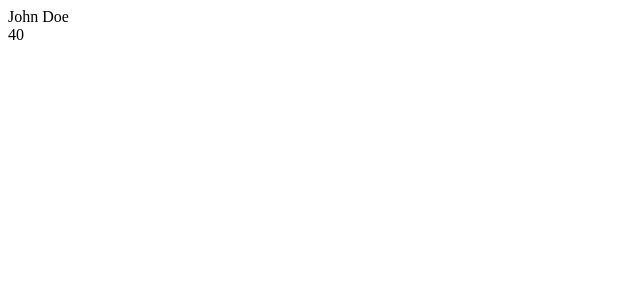
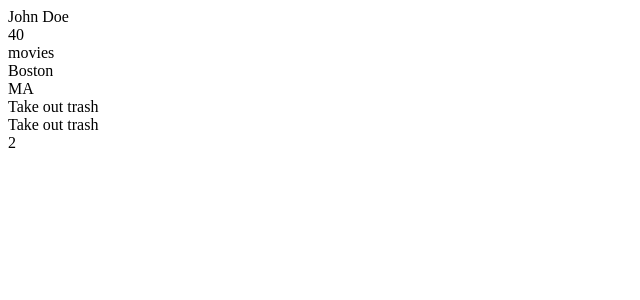
Before and after one commit to tolaoni11/Props-example, a React (Vite) app: page / in a window 1280 px wide. Shown: the top 300 px of the page, without its empty margins (0-640 px from the left). Built offline with nearby package versions, Linux system fonts and the light colour scheme.

Commit message:
Objects and Array of Objects

```diff
--- a/src/components/Example5.jsx
+++ b/src/components/Example5.jsx
@@ -9,7 +9,33 @@ export default function Example5() {
   //array always start with zero
   //first is zero
   const hobbies = ["movies", "music", "sports"];
+
   //object
+  const address = {
+    street: "50 Main st",
+    city: "Boston",
+    state: "MA",
+  };
+
+  //Array of Objects
+  {
+    const todos = [
+      {
+        id: 1,
+        text: "Take out trash",
+        isCompleted: true,
+      },
+      {
+        id: 2,
+        text: "Meeting the boss",
+        isCompleted: true,
+      },
+      {
+        id: 3,
+        text: "Dentist appt",
+        isCompleted: false,
+      },
+    ];
 
     //map function
 
@@ -17,7 +43,14 @@ export default function Example5() {
       <>
         <div>{name}</div>
         <div>{age}</div>
-      <div>{hobbies[3]}</div>
+        <div>{hobbies[0]}</div>
+        <div>{address.city}</div>
+        <div>{address["state"]}</div>
+        <div>{todos[0]["text"]}</div>
+        <div>{todos[0].text}</div>
+        <div>{todos[1]["id"]}</div>
+        <div>{todos[2]["isCompleted"]}</div>
       </>
     );
   }
+}
```
Lines whose indentation alone changed are shown as unchanged.
